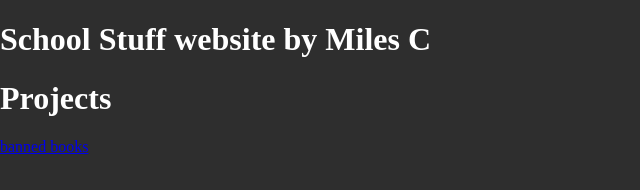
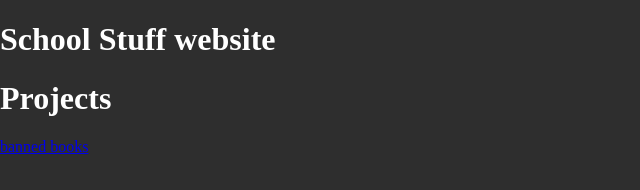
Before and after one commit to MechTheLegend/School-Stuff, a plain HTML site: page index.html in a window 1280 px wide. Shown: the whole page, without its empty margins (0-640 px from the left). Drawn offline with Linux system fonts and the light colour scheme.

Commit message:
Quick change to school stuff thing

```diff
--- a/index.html
+++ b/index.html
@@ -8,7 +8,7 @@
 <link rel="stylesheet" href="styles.css">
 </head>
 <body>
- <h1> School Stuff website by Miles C<br/h1>
+ <h1> School Stuff website<br/h1>
  <h1>Projects</h1>
  <a href="banned-books/index.html">banned books</a>
 </body>
```
